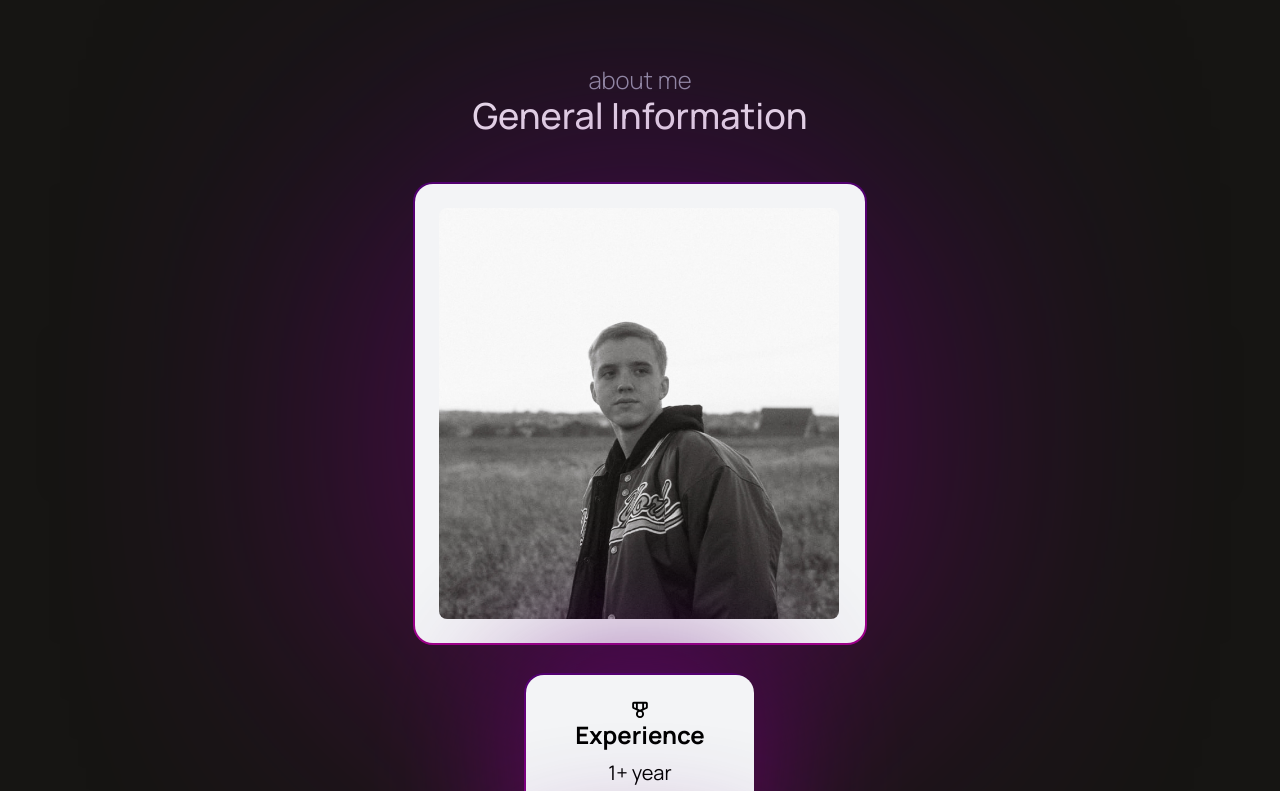
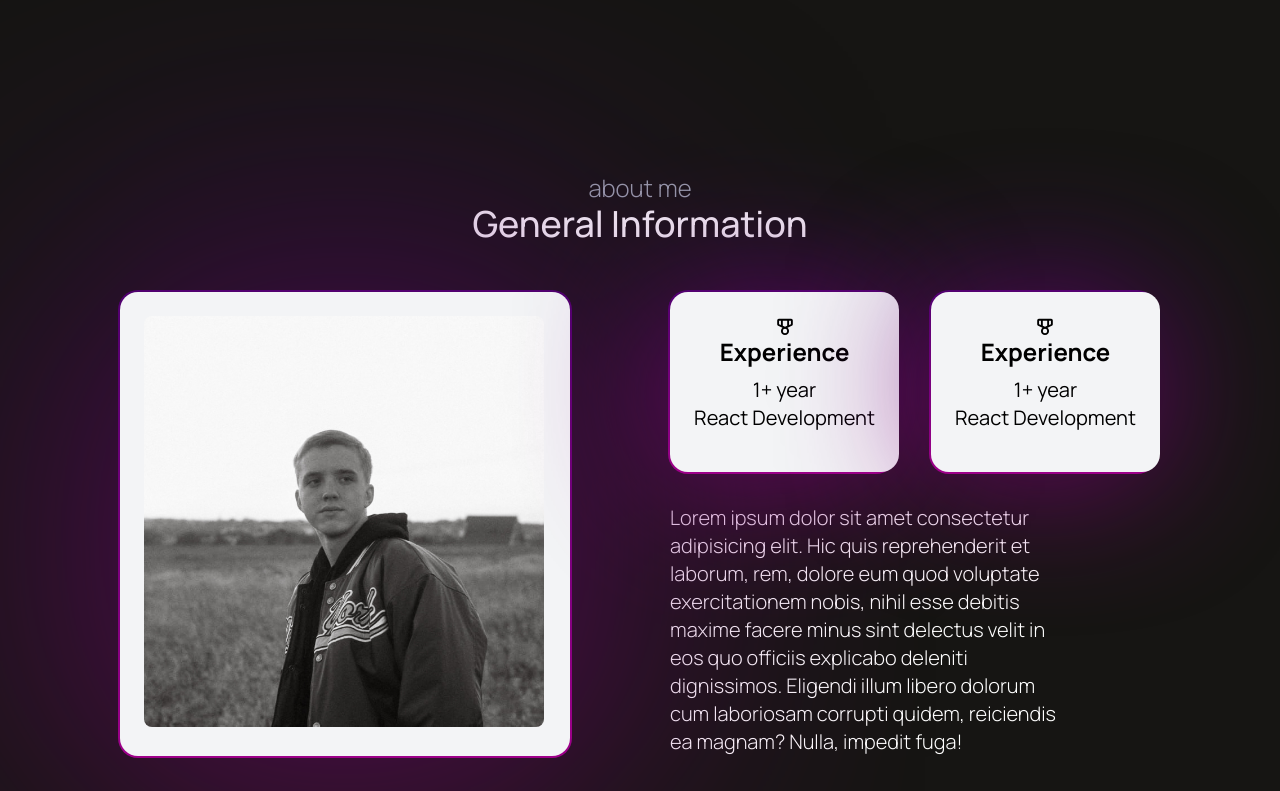
Before and after one commit to maryniukk/portfolio, a Next.js app: page / in a window 1280 px wide. Shown: the part 800-1591 px from the top of the page. Built offline with nearby package versions, Linux system fonts and the light colour scheme.

Commit message:
version for vercel deploy

```diff
--- a/src/app/page.tsx
+++ b/src/app/page.tsx
@@ -1,21 +1,21 @@
-import AboutMe from '@/components/AboutMe/AboutMe'
-import ContactMe from '@/components/ContactMe/ContactMe'
-import Hero from '@/components/Hero/Hero'
-import MyProjects from '@/components/MyProjects/MyProjects'
-import Stack from '@/components/Stack/Stack'
+import ContactMe from '@/components/ContactMe/ContactMe';
+import Hero from '@/components/Hero/Hero';
+import Information from '@/components/Information/Information';
+import MyProjects from '@/components/MyProjects/MyProjects';
+import Stack from '@/components/Stack/Stack';
 
 type Props = {
-	subTitle:string
-	Title:string
+	subTitle: string;
+	Title: string;
+};
+export default function Home() {
+	return (
+		<main className='flex text-5xl min-h-screen flex-col justify-between text-white snap-mandatory snap-y'>
+			<Hero />
+			<Information />
+			<Stack />
+			<MyProjects />
+			<ContactMe />
+		</main>
+	);
 }
-export default function Home() {
-  return (
-    <main className="flex text-5xl min-h-screen flex-col justify-between text-white snap-mandatory snap-y">
-        <Hero/>
-        <AboutMe/>
-        <Stack/>
-        <MyProjects/>
-        <ContactMe/>
-    </main>
-  );
-}
--- /dev/null
+++ b/src/components/AboutMe/AboutCard/AboutCard.tsx
@@ -0,0 +1,35 @@
+import { NeonGradientCard } from '@/components/magicui/neon-gradient-card';
+import Image from 'next/image';
+import Card from '../Card/Card';
+import image from '/src/assets/aboutImage.jpg';
+type Props = {};
+
+export default function AboutCard({}: Props) {
+	return (
+		<div className=''>
+			<div className='flex'>
+				<Card />
+				<Card />
+			</div>
+			<p className=''>
+				Lorem ipsum dolor sit amet consectetur adipisicing elit. Hic quis
+				reprehenderit et laborum, rem, dolore eum quod voluptate exercitationem
+				nobis, nihil esse debitis maxime facere minus sint delectus velit in eos
+				quo officiis explicabo deleniti dignissimos. Eligendi illum libero
+				dolorum cum laboriosam corrupti quidem, reiciendis ea magnam? Nulla,
+				impedit fuga!
+			</p>
+
+			<NeonGradientCard className='relative max-w-sm transition-transform duration-300 ease-in-out hover:scale-105'>
+				<span className='pointer-events-none z-10 h-full whitespace-pre-wrap bg-gradient-to-br from-[#ff00aa] from-35% to-[#00FFF1] bg-clip-text text-center text-2xl font-bold leading-none tracking-tighter text-transparent dark:drop-shadow-[0_5px_5px_rgba(0,0,0,0.8)]'>
+					<Image
+						className='rounded-lg transition-transform duration-300 ease-in-out hover:scale-110'
+						src={image}
+						width={400}
+						alt=''
+					/>
+				</span>
+			</NeonGradientCard>
+		</div>
+	);
+}
--- /dev/null
+++ b/src/components/AboutMe/Card/Card.tsx
@@ -0,0 +1,26 @@
+import { NeonGradientCard } from '@/components/magicui/neon-gradient-card';
+import { PiMedalMilitaryBold } from 'react-icons/pi';
+
+type Props = {};
+
+export default function Card({}: Props) {
+	return (
+		<div className=''>
+			<NeonGradientCard className=''>
+				<span className='text-black text-xl'>
+					<div className='flex flex-col text-center'>
+						<div className='flex justify-center'>
+							<PiMedalMilitaryBold className='transition-transform duration-300 ease-in-out hover:scale-110' />
+						</div>
+						<p className='text-2xl font-bold transition-transform duration-300 ease-in-out hover:scale-105'>
+							Experience
+						</p>
+						<p className='pt-2 transition-transform duration-300 ease-in-out hover:scale-105'>
+							1+ year <br /> React Development
+						</p>
+					</div>
+				</span>
+			</NeonGradientCard>
+		</div>
+	);
+}
--- a/src/components/ContactMe/ContactMe.tsx
+++ b/src/components/ContactMe/ContactMe.tsx
@@ -5,16 +5,16 @@ type Props = {
 	Title: string;
 };
 
-export default function ContactMe(Title: Props) {
+export default function ContactMe({ Title }: Props) {
 	return (
 		<section
 			id='contact'
 			className='min-h-screen flex flex-col justify-center snap-center'
 		>
 			<Heading Title='Contact Me' />
-			<div className='px-12 pt-8 md:pt-8 justify-around flex'>
-				<div className=' bg-[#1E1E1E] w-[700px] h-auto rounded-2xl md:w-[900px]'>
-					<div className='p-12'>
+			<div className='px-4 md:px-12 pt-8 md:pt-8 justify-around flex'>
+				<div className='bg-[#1E1E1E] w-full md:w-[700px] lg:w-[900px] h-auto rounded-2xl'>
+					<div className='p-4 md:p-12'>
 						<MailForm />
 					</div>
 				</div>
--- a/src/components/ContactMe/MailForm.tsx
+++ b/src/components/ContactMe/MailForm.tsx
@@ -1,6 +1,7 @@
 'use client';
 import { useToast } from '@/components/ui/use-toast';
 import React from 'react';
+
 type Props = {};
 
 export default function MailForm({}: Props) {
@@ -29,10 +30,13 @@ export default function MailForm({}: Props) {
 	};
 
 	return (
-		<form onSubmit={onSubmit} className='flex flex-col gap-6'>
+		<form
+			onSubmit={onSubmit}
+			className='flex flex-col gap-6 items-center md:items-start'
+		>
 			<input
 				required
-				className='text-lg rounded-2xl py-[12px] px-[15px] bg-[#161513] text-white w-[350px]'
+				className='text-lg rounded-2xl py-[12px] px-[15px] bg-[#161513] text-white w-[300px] md:w-[350px]'
 				type='email'
 				name='email'
 				placeholder='Your Email'
@@ -46,7 +50,7 @@ export default function MailForm({}: Props) {
 				required
 				placeholder='Write your message here'
 				name='message'
-				className='w-[500px] h-[250px] text-white resize-none text-lg rounded-lg p-4 bg-[#161513] black:text-white'
+				className='w-full md:w-[500px] h-[150px] md:h-[250px] text-white resize-none text-lg rounded-lg p-4 bg-[#161513]'
 			></textarea>
 			<button
 				onClick={() => {
@@ -56,7 +60,7 @@ export default function MailForm({}: Props) {
 					});
 				}}
 				type='submit'
-				className='btn w-[100px] transition-all ease-in-out p-1 rounded-lg bg-white text-black text-lg font-normal hover:bg-[#ff00aa] hover:text-white'
+				className='btn w-[80px] md:w-[100px] transition-all ease-in-out p-1 rounded-lg bg-white text-black text-lg font-normal hover:bg-[#ff00aa] hover:text-white'
 			>
 				Send
 			</button>
--- /dev/null
+++ b/src/components/Information/Card.tsx
@@ -0,0 +1,39 @@
+import cardImage from '@/assets/aboutImage.jpg';
+import Image from 'next/image';
+import { NeonGradientCard } from '../magicui/neon-gradient-card';
+import CardInfo from './CardInfo';
+type Props = {};
+
+export default function Card({}: Props) {
+	return (
+		<div className='pt-12 flex flex-col md:flex-row ml-auto mr-auto gap-6 md:gap-[100px]'>
+			<div className='flex items-center justify-center mx-auto'>
+				<NeonGradientCard className='min-w-[300px] md:min-w-[450px] relative max-w-xs md:max-w-sm transition-transform duration-300 ease-in-out hover:scale-105'>
+					<span className='pointer-events-none z-10 h-full whitespace-pre-wrap bg-gradient-to-br from-[#ff00aa] from-35% to-[#00FFF1] bg-clip-text text-center text-2xl font-bold leading-none tracking-tighter text-transparent dark:drop-shadow-[0_5px_5px_rgba(0,0,0,0.8)]'>
+						<Image
+							className='rounded-lg transition-transform duration-300 ease-in-out hover:scale-110'
+							src={cardImage}
+							width={400}
+							height={300}
+							alt='Описание изображения'
+						/>
+					</span>
+				</NeonGradientCard>
+			</div>
+			<div className='flex flex-col items-center md:items-start'>
+				<div className='flex flex-col md:flex-row gap-4 md:gap-8'>
+					<CardInfo />
+					<CardInfo />
+				</div>
+				<p className='w-full md:w-[400px] pt-8 font-light text-lg md:text-xl text-center md:text-left'>
+					Lorem ipsum dolor sit amet consectetur adipisicing elit. Hic quis
+					reprehenderit et laborum, rem, dolore eum quod voluptate
+					exercitationem nobis, nihil esse debitis maxime facere minus sint
+					delectus velit in eos quo officiis explicabo deleniti dignissimos.
+					Eligendi illum libero dolorum cum laboriosam corrupti quidem,
+					reiciendis ea magnam? Nulla, impedit fuga!
+				</p>
+			</div>
+		</div>
+	);
+}
--- /dev/null
+++ b/src/components/Information/CardInfo.tsx
@@ -0,0 +1,25 @@
+import { PiMedalMilitaryBold } from 'react-icons/pi';
+import { NeonGradientCard } from '../magicui/neon-gradient-card';
+type Props = {};
+
+export default function CardInfo({}: Props) {
+	return (
+		<div className='flex items-center justify-center'>
+			<NeonGradientCard className=' relative  w-full h-[180px] transition-transform duration-300 ease-in-out hover:scale-105'>
+				<span className='text-black text-xl'>
+					<div className='flex flex-col text-center'>
+						<div className='flex justify-center'>
+							<PiMedalMilitaryBold className='transition-transform duration-300 ease-in-out hover:scale-110' />
+						</div>
+						<p className='text-2xl font-bold transition-transform duration-300 ease-in-out hover:scale-105'>
+							Experience
+						</p>
+						<p className='pt-2 transition-transform duration-300 ease-in-out hover:scale-105'>
+							1+ year <br /> React Development
+						</p>
+					</div>
+				</span>
+			</NeonGradientCard>
+		</div>
+	);
+}
--- /dev/null
+++ b/src/components/Information/Information.tsx
@@ -0,0 +1,18 @@
+import Heading from '../ui/Heading';
+import Card from './Card';
+
+type Props = {};
+
+export default function Information({}: Props) {
+	return (
+		<section
+			className='flex flex-col container min-h-screen  w-full justify-center snap-center'
+			id='about'
+		>
+			{/**Title */}
+			<Heading subTitle='about me' Title='General Information' />
+			{/**CARD */}
+			<Card />
+		</section>
+	);
+}
```
